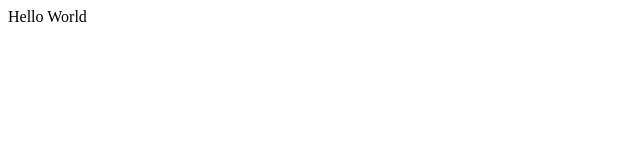
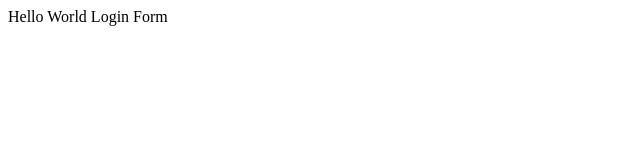
Before and after one commit to n-santamaria/git-github-practice, a plain HTML site: page index.html in a window 1280 px wide. Shown: the full height of the page, 0-640 px from the left. Drawn offline with Linux system fonts and the light colour scheme.

Commit message:
Login form

```diff
--- a/index.html
+++ b/index.html
@@ -4,5 +4,6 @@
 </head>
 <body>
 Hello World
+Login Form
 </body>
 </html>
```
Also changed, not shown: login.html (added, +1 -0 lines), 1 other file.
